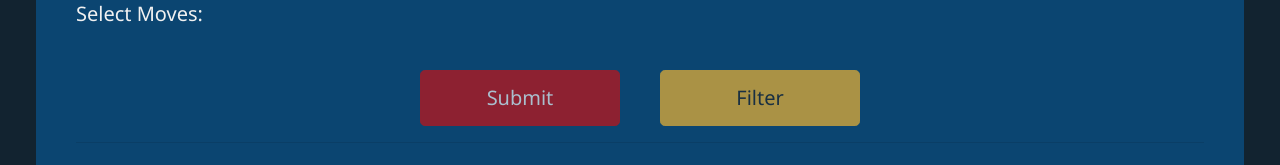
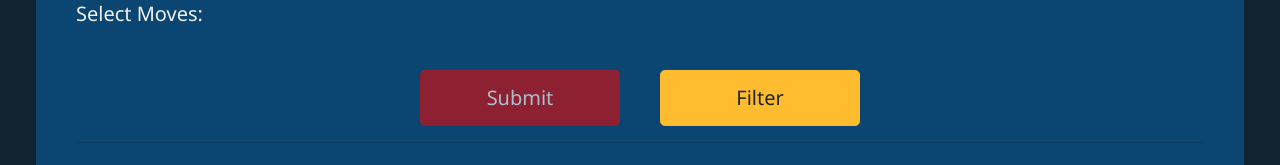
Before and after one commit to cjhitch/swapemon, a React (Create React App) app in the folder reactjs/: page /dashboard in a window 1280 px wide. Shown: the part 238-403 px from the top of the page. Built offline with nearby package versions, Linux system fonts and the light colour scheme.

Commit message:
set up modal body and popup and show/hide for button trigger

```diff
--- a/reactjs/src/pages/dashboard/Dashboard.jsx
+++ b/reactjs/src/pages/dashboard/Dashboard.jsx
@@ -7,6 +7,8 @@ import './Dashboard.scss';
 
 const Dashboard = () => {
 	const [show, setShow] = useState(false);
+	const [filterShow, setFilterShow] = useState(false);
+	const [isDisabled, setIsDisabled] = useState(true);
 	const [myPokemon, setMyPokemon] = useState([
 		{
 			name: 'Charizard',
@@ -158,7 +160,11 @@ const Dashboard = () => {
 		},
 	]);
 	useEffect(() => {
-		console.log(myPokemon);
+		if (myPokemon.length > 0) {
+			setIsDisabled(false);
+		} else {
+			setIsDisabled(true);
+		}
 	}, [myPokemon]);
 	return (
 		<section className="Dashboard">
@@ -178,7 +184,12 @@ const Dashboard = () => {
 					>
 						Add Pokemon
 					</Button>
-					<Button variant="tertiary" size="lg" disabled>
+					<Button
+						variant="tertiary"
+						size="lg"
+						disabled={isDisabled}
+						onClick={() => setFilterShow(true)}
+					>
 						Filter
 					</Button>
 				</div>
@@ -204,6 +215,17 @@ const Dashboard = () => {
 				</Modal.Header>
 				<AddPokemon setMyPokemon={setMyPokemon} />
 			</Modal>
+			<Modal
+				show={filterShow}
+				onHide={() => setFilterShow(false)}
+				dialogClassName="modal-90w"
+				aria-labelledby="example-custom-modal-styling-title"
+			>
+				<Modal.Header closeButton>
+					<h1>Add Pokemon</h1>
+				</Modal.Header>
+				<AddPokemon setMyPokemon={setMyPokemon} />
+			</Modal>
 		</section>
 	);
 };
```
